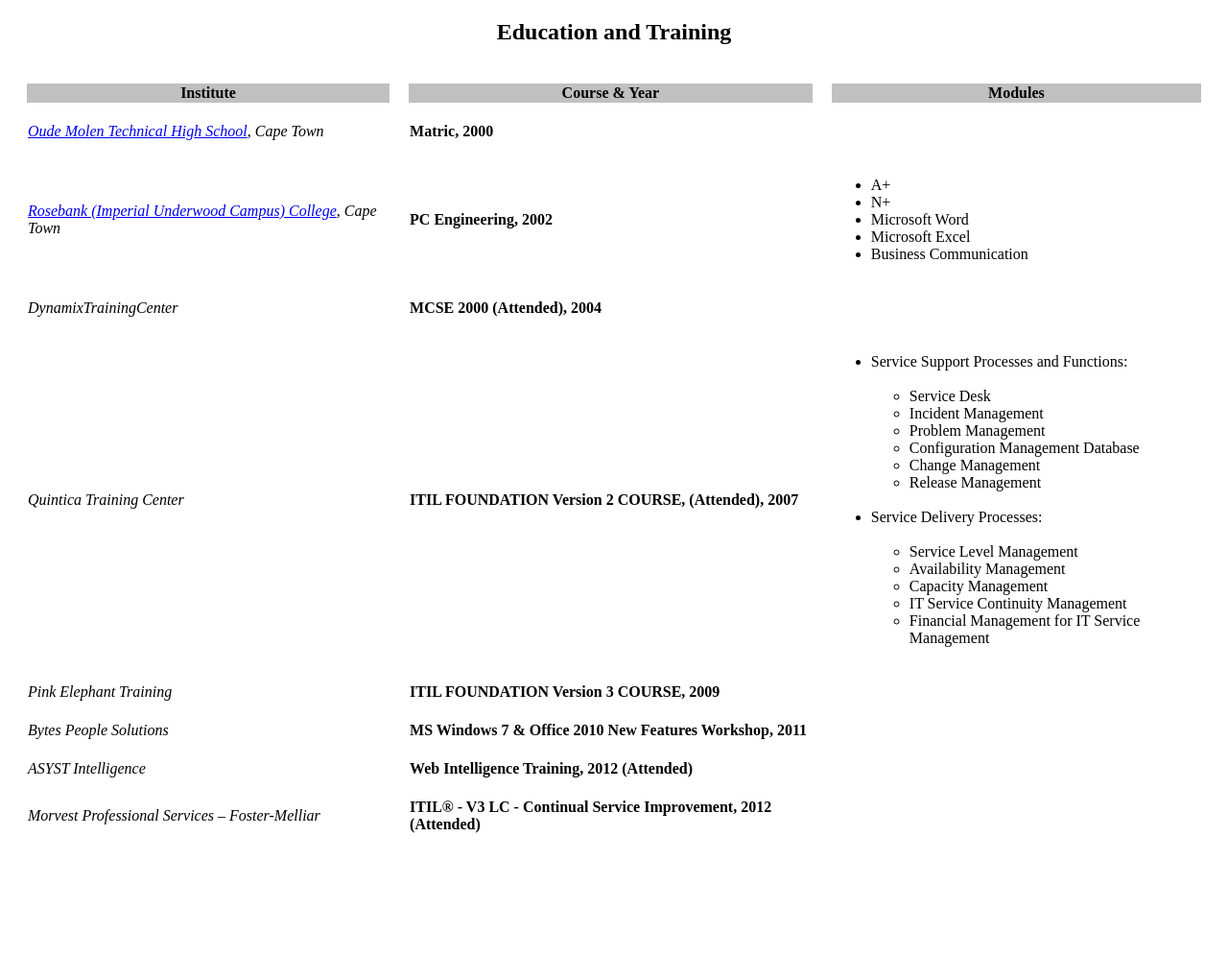
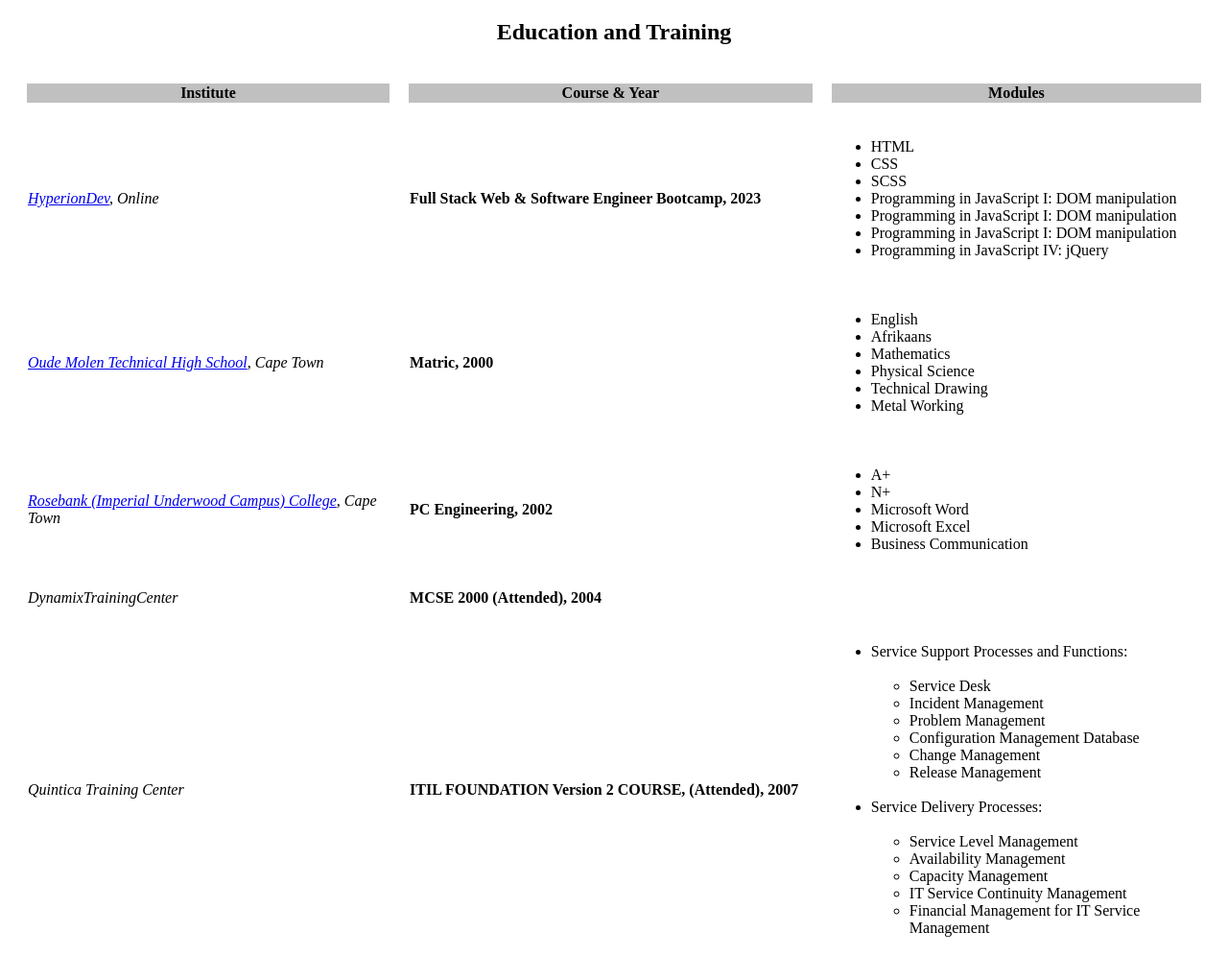
Before and after one commit to tshaps/cv, a plain HTML site: page edu.html in a window 1280 px wide. Shown: the top 996 px of the page at 96% size. Before the commit the page ends 897 px from the top, so only its background shows below. Drawn offline with Linux system fonts and the light colour scheme.

Commit message:
Add files via upload

```diff
--- a/edu.html
+++ b/edu.html
@@ -14,8 +14,33 @@
         </thead>
         <tbody>
             <tr>
+                <td><em><a href="https://www.hyperiondev.com/portfolio/40387/">HyperionDev</a>, Online</em></td>
+                <td><strong>Full Stack Web & Software Engineer Bootcamp, 2023</strong></td>
+                <td>
+                    <ul>
+                        <li>HTML</li>
+                        <li>CSS</li>
+                        <li>SCSS</li>
+                        <li>Programming in JavaScript I: DOM manipulation</li>
+                        <li>Programming in JavaScript I: DOM manipulation</li>
+                        <li>Programming in JavaScript I: DOM manipulation</li>
+                        <li>Programming in JavaScript IV: jQuery</li>
+                    </ul>
+                </td>
+            </tr>
+            <tr>
                 <td><em><a href="http://www.oudemolen.org.za/">Oude Molen Technical High School</a>, Cape Town</em></td>
                 <td><strong>Matric, 2000</strong></td>
+                <td>
+                    <ul>
+                        <li>English</li>
+                        <li>Afrikaans</li>
+                        <li>Mathematics</li>
+                        <li>Physical Science</li>
+                        <li>Technical Drawing</li>
+                        <li>Metal Working</li>
+                    </ul>
+                </td>
             </tr>
             <tr>
                 <td><em><a href="https://www.rosebankcollege.co.za/">Rosebank (Imperial Underwood Campus) College</a>,
```
Also changed, not shown: index.html (+16 -0 lines).
